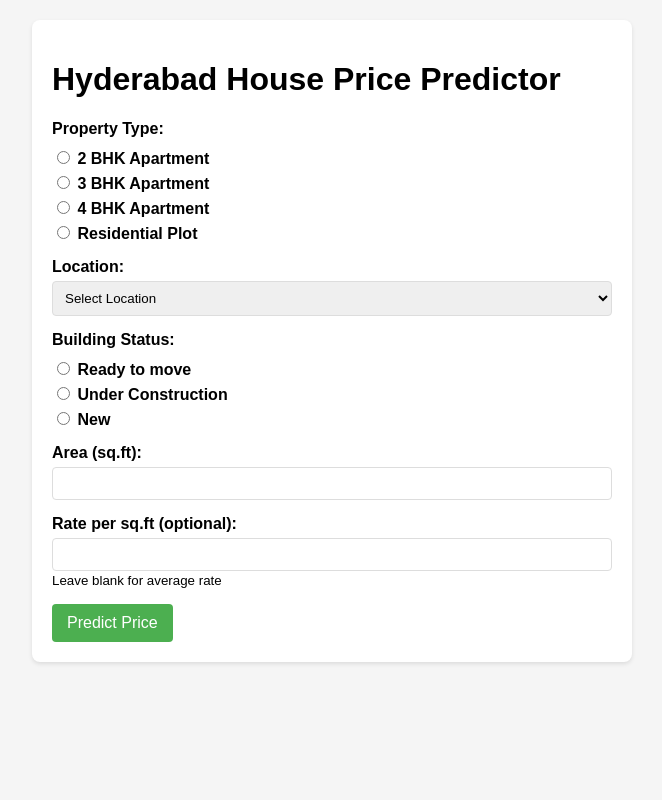
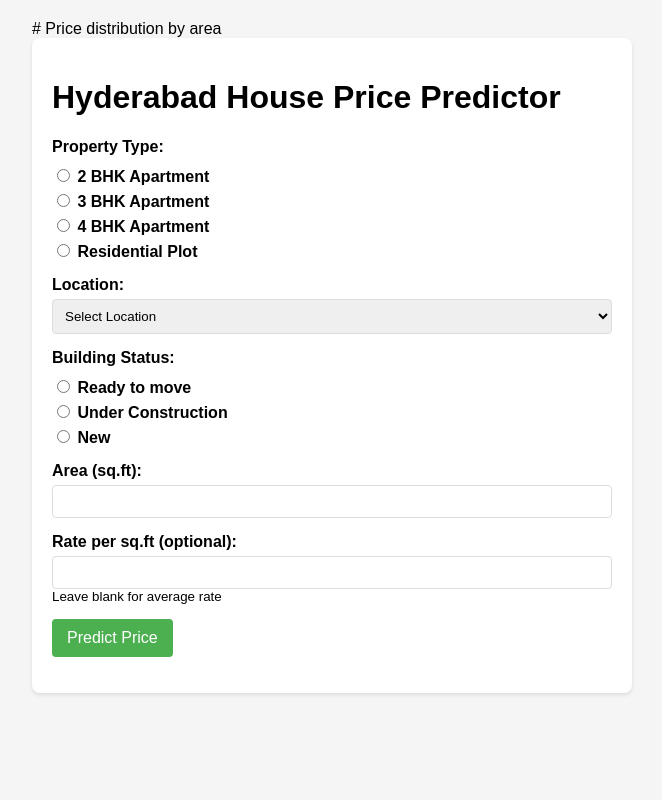
Before and after one commit to Rahul-Nakka-23/House-price-prediction, a Flask app: page / in a window 1280 px wide. Shown: the whole page, without its empty margins (308-970 px from the left). Run offline with Flask 3, Linux system fonts and the light colour scheme.

Commit message:
House price prediction

```diff
--- a/templates/index.html
+++ b/templates/index.html
@@ -1,3 +1,4 @@
+# Price distribution by area
 <!DOCTYPE html>
 <html lang="en">
 <head>
```
Also changed, not shown: 1 other file.
